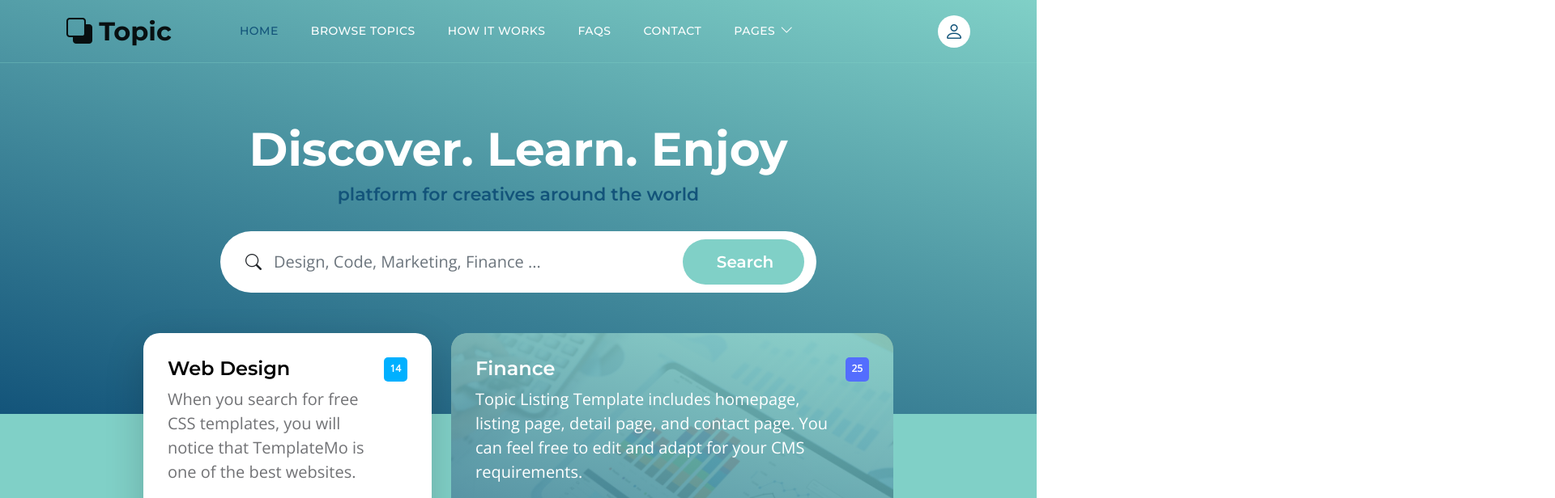
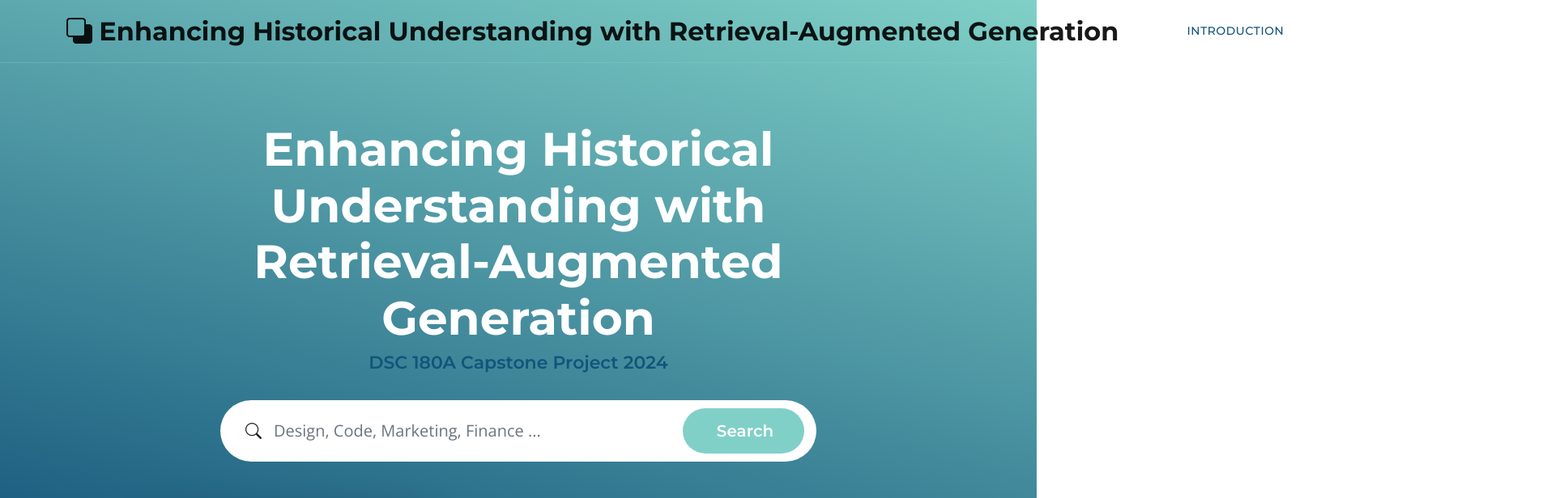
Before and after one commit to saachishenoy/hi, a plain HTML site: page index.html in a window 1280 px wide. Shown: the top 616 px of the page at 81% size, 1920 px wide, since content can reach past the window. Drawn offline with nearby package versions, Linux system fonts and the light colour scheme.

Commit message:
Update index.html

```diff
--- a/index.html
+++ b/index.html
@@ -7,7 +7,7 @@
         <meta name="description" content="">
         <meta name="author" content="">
 
-        <title>Topic Listing Bootstrap 5 Template</title>
+        <title>Capstone Website</title>
 
         <!-- CSS FILES -->
         <link rel="preconnect" href="https://fonts.googleapis.com">
@@ -38,7 +38,7 @@ https://templatemo.com/tm-590-topic-listing
                 <div class="container">
                     <a class="navbar-brand" href="index.html">
                         <i class="bi-back"></i>
-                        <span>Topic</span>
+                        <span>Enhancing Historical Understanding with Retrieval-Augmented Generation</span>
                     </a>
 
                     <div class="d-lg-none ms-auto me-4">
@@ -52,19 +52,19 @@ https://templatemo.com/tm-590-topic-listing
                     <div class="collapse navbar-collapse" id="navbarNav">
                         <ul class="navbar-nav ms-lg-5 me-lg-auto">
                             <li class="nav-item">
-                                <a class="nav-link click-scroll" href="#section_1">Home</a>
+                                <a class="nav-link click-scroll" href="#section_1">Introduction</a>
                             </li>
 
                             <li class="nav-item">
-                                <a class="nav-link click-scroll" href="#section_2">Browse Topics</a>
+                                <a class="nav-link click-scroll" href="#section_2">Methods</a>
                             </li>
 
                             <li class="nav-item">
-                                <a class="nav-link click-scroll" href="#section_3">How it works</a>
+                                <a class="nav-link click-scroll" href="#section_3">Results</a>
                             </li>
 
                             <li class="nav-item">
-                                <a class="nav-link click-scroll" href="#section_4">FAQs</a>
+                                <a class="nav-link click-scroll" href="#section_4">Conclusions</a>
                             </li>
 
                             <li class="nav-item">
@@ -95,9 +95,9 @@ https://templatemo.com/tm-590-topic-listing
                     <div class="row">
 
                         <div class="col-lg-8 col-12 mx-auto">
-                            <h1 class="text-white text-center">Discover. Learn. Enjoy</h1>
+                            <h1 class="text-white text-center">Enhancing Historical Understanding with Retrieval-Augmented Generation</h1>
 
-                            <h6 class="text-center">platform for creatives around the world</h6>
+                            <h6 class="text-center">DSC 180A Capstone Project 2024</h6>
 
                             <form method="get" class="custom-form mt-4 pt-2 mb-lg-0 mb-5" role="search">
                                 <div class="input-group input-group-lg">
```
